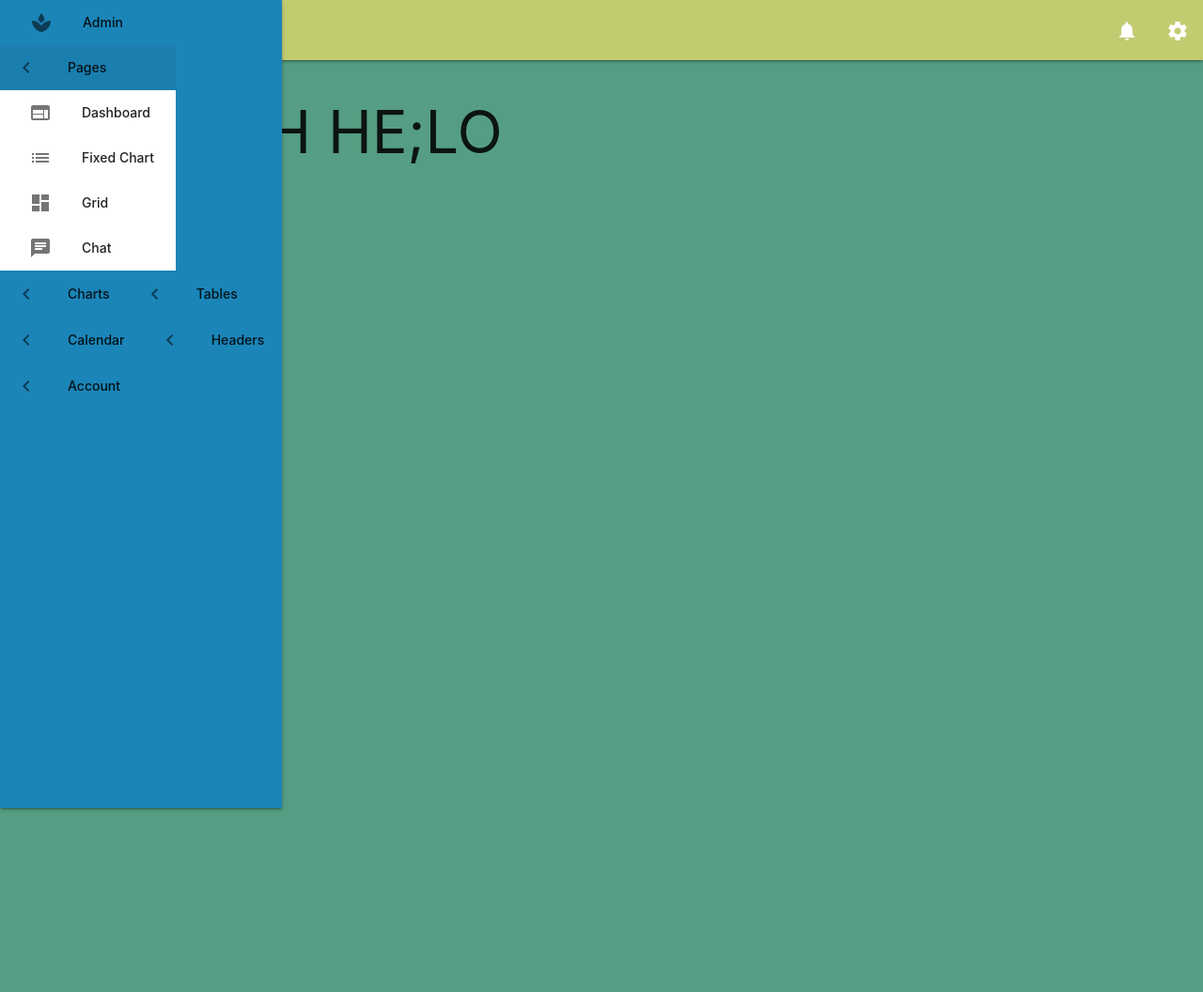
After one commit to dinkar-sharma/DAM_Fridge_Capstone_2018, a PHP site: page /webapp/dashboard.html in a window 1280 px wide. The commit adds this page. Shown: the whole page at 94% size. Run offline with PHP 8.4, Linux system fonts and the light colour scheme.

Commit message:
Developing dashboard page.

```diff
--- a/index.html
+++ b/index.html
@@ -10,7 +10,7 @@
     <!--Import materialize.css-->
     <link type="text/css" rel="stylesheet" href="webapp/3rd-party/materialize/css/materialize.css" media="screen,projection" />
     <!-- Import custom css-->
-    <link href="webapp/css/login.css" rel="stylesheet" type="text/css">
+    <link href="webapp/css/index.css" rel="stylesheet" type="text/css">
     <!-- jQuery CDN -->
     <script src="https://ajax.googleapis.com/ajax/libs/jquery/3.3.1/jquery.min.js"></script>
     <!--Let browser know website is optimized for mobile-->
@@ -101,6 +101,6 @@
 </body>
 <!--JavaScript at end of body for optimized loading-->
 <script type="text/javascript" src="webapp/3rd-party/materialize/js/materialize.js"></script>
-<script src="webapp/js/index.js" type="text/javascript"></script>
+<script type="text/javascript" src="webapp/js/index.js"></script>
 
 </html>
--- /dev/null
+++ b/webapp/css/dashboard.css
@@ -0,0 +1,14 @@
+/*Dashboard css*/
+
+.brand-logo {
+	float: left;
+	position: relative;
+}
+
+
+#NotificationDropdown {
+	display: block;
+
+}
+
+/*style="display: block; width: 450px; left: 1059px; top: 64px; height: 581px; transform-origin: 100% 0px 0px; opacity: 1; transform: scaleX(1) scaleY(1);"*/
--- a/webapp/css/index.css
+++ b/webapp/css/index.css
@@ -2,7 +2,6 @@ body {
     display: flex;
     min-height: 100vh;
     flex-direction: column;
-    font: Roboto;
 }
 
 main {
@@ -39,7 +38,3 @@ input::placeholder {
 #ResetPasswordTitle {
 	font-weight: lighter;
 }
-
-.page-footer {
-	background-color: #c3cb71;
-}
--- /dev/null
+++ b/webapp/css/page_template.css
@@ -0,0 +1,16 @@
+/*Basic template for all pages*/
+body {
+	background-color: #559e83;
+}
+
+.navbar {
+	background-color: #c3cb71;
+}
+
+.sidenav {
+	background-color: #1b85b8;
+}
+
+.page-footer {
+	background-color: #c3cb71;
+}
--- /dev/null
+++ b/webapp/dashboard.html
@@ -0,0 +1,187 @@
+<!DOCTYPE html>
+<html>
+
+<head>
+    <meta charset="utf-8">
+    <meta http-equiv="X-UA-Compatible" content="IE=edge">
+    <title></title>
+    <!--Import Google Icon Font-->
+    <link href="https://fonts.googleapis.com/icon?family=Material+Icons" rel="stylesheet">
+    <!--Import materialize.css-->
+    <link type="text/css" rel="stylesheet" href="3rd-party/materialize/css/materialize.css" media="screen,projection" />
+    <!-- Import custom css-->
+    <link rel="stylesheet" type="text/css" href="css/dashboard.css">
+    <link rel="stylesheet" type="text/css" href="css/page_template.css">
+    <!-- jQuery CDN -->
+    <script src="https://ajax.googleapis.com/ajax/libs/jquery/3.3.1/jquery.min.js"></script>
+    <!--Let browser know website is optimized for mobile-->
+    <meta name="viewport" content="width=device-width, initial-scale=1.0" />
+</head>
+
+<body class="has-fixed-sidenav">
+    <header>
+        <nav class="navbar">
+            <div class="nav-wrapper"><a href="#!" class="brand-logo white-text text-darken-4">Home</a>
+                <ul id="nav-mobile" class="right">
+                    <li class="hide-on-med-and-down"><a href="#!" data-target="NotificationDropdown" class="dropdown-trigger waves-effect"><i class="material-icons">notifications</i></a>
+                        <div id="NotificationDropdown" class="dropdown-content notifications" tabindex="0">
+                            <div class="notifications-title" tabindex="0">notifications</div>
+                            <div class="card" tabindex="0">
+                                <div class="card-content"><span class="card-title">Joe Smith made a purchase</span>
+                                    <p>Content</p>
+                                </div>
+                                <div class="card-action"><a href="#!">view</a><a href="#!">dismiss</a></div>
+                            </div>
+                            <div class="card" tabindex="0">
+                                <div class="card-content"><span class="card-title">Daily Traffic Update</span>
+                                    <p>Content</p>
+                                </div>
+                                <div class="card-action"><a href="#!">view</a><a href="#!">dismiss</a></div>
+                            </div>
+                            <div class="card" tabindex="0">
+                                <div class="card-content"><span class="card-title">New User Joined</span>
+                                    <p>Content</p>
+                                </div>
+                                <div class="card-action"><a href="#!">view</a><a href="#!">dismiss</a></div>
+                            </div>
+                        </div>
+                    </li>
+                    <li><a href="#!" data-target="chat-dropdown" class="dropdown-trigger waves-effect"><i class="material-icons">settings</i></a>
+                        <div id="chat-dropdown" class="dropdown-content dropdown-tabbed" tabindex="0" style="">
+                            <ul class="tabs tabs-fixed-width" tabindex="0">
+                                <li class="tab col s3"><a href="#settings" class="">Settings</a></li>
+                                <li class="tab col s3"><a href="#friends" class="active">Friends</a></li>
+                                <li class="indicator" style="left: 228px; right: 1px;"></li>
+                            </ul>
+                            <div id="settings" class="col s12" tabindex="0" style="display: none;">
+                                <div class="settings-group">
+                                    <div class="setting">Night Mode
+                                        <div class="switch right">
+                                            <label>
+                                                <input type="checkbox"><span class="lever"></span>
+                                            </label>
+                                        </div>
+                                    </div>
+                                    <div class="setting">Beta Testing
+                                        <label class="right">
+                                            <input type="checkbox"><span></span>
+                                        </label>
+                                    </div>
+                                </div>
+                            </div>
+                            <div id="friends" class="col s12 active" tabindex="0" style="display: block;">
+                                <ul class="collection flush">
+                                    <li class="collection-item avatar">
+                                        <div class="badged-circle online"><img src="//cdn.shopify.com/s/files/1/1775/8583/t/1/assets/portrait1.jpg?18355964117902265498" alt="avatar" class="circle"></div><span class="title">Jane Doe</span>
+                                        <p class="truncate">Lo-fi you probably haven't heard of them</p>
+                                    </li>
+                                    <li class="collection-item avatar">
+                                        <div class="badged-circle"><img src="//cdn.shopify.com/s/files/1/1775/8583/t/1/assets/portrait2.jpg?18355964117902265498" alt="avatar" class="circle"></div><span class="title">John Chang</span>
+                                        <p class="truncate">etsy leggings raclette kickstarter four dollar toast</p>
+                                    </li>
+                                    <li class="collection-item avatar">
+                                        <div class="badged-circle"><img src="//cdn.shopify.com/s/files/1/1775/8583/t/1/assets/portrait3.jpg?18355964117902265498" alt="avatar" class="circle"></div><span class="title">Lisa Simpson</span>
+                                        <p class="truncate">Raw denim fingerstache food truck chia health goth synth</p>
+                                    </li>
+                                </ul>
+                            </div>
+                        </div>
+                    </li>
+                </ul><a href="#!" data-target="sidenav-left" class="sidenav-trigger left"><i class="material-icons black-text">menu</i></a>
+                <ul id="sidenav-left" class="sidenav sidenav-fixed" style="transform: translateX(0px);">
+                    <li><a href="/pages/admin-dashboard" class="logo-container">Admin<i class="material-icons left">spa</i></a></li>
+                    <li class="no-padding">
+                        <ul class="collapsible collapsible-accordion">
+                            <li class="bold waves-effect active"><a class="collapsible-header" tabindex="0">Pages<i class="material-icons chevron">chevron_left</i></a>
+                                <div class="collapsible-body" style="display: block;">
+                                    <ul>
+                                        <li><a href="/pages/admin-dashboard" class="waves-effect active">Dashboard<i class="material-icons">web</i></a></li>
+                                        <li><a href="/pages/admin-fixed-chart" class="waves-effect">Fixed Chart<i class="material-icons">list</i></a></li>
+                                        <li><a href="/pages/admin-grid" class="waves-effect">Grid<i class="material-icons">dashboard</i></a></li>
+                                        <li><a href="/pages/admin-chat" class="waves-effect">Chat<i class="material-icons">chat</i></a></li>
+                                    </ul>
+                                </div>
+                            </li>
+                            <li class="bold waves-effect"><a class="collapsible-header" tabindex="0">Charts<i class="material-icons chevron">chevron_left</i></a>
+                                <div class="collapsible-body">
+                                    <ul>
+                                        <li><a href="/pages/admin-line-charts" class="waves-effect">Line Charts<i class="material-icons">show_chart</i></a></li>
+                                        <li><a href="/pages/admin-bar-charts" class="waves-effect">Bar Charts<i class="material-icons">equalizer</i></a></li>
+                                        <li><a href="/pages/admin-area-charts" class="waves-effect">Area Charts<i class="material-icons">multiline_chart</i></a></li>
+                                        <li><a href="/pages/admin-doughnut-charts" class="waves-effect">Doughnut Charts<i class="material-icons">pie_chart</i></a></li>
+                                        <li><a href="/pages/admin-financial-charts" class="waves-effect">Financial Charts<i class="material-icons">euro_symbol</i></a></li>
+                                        <li><a href="/pages/admin-interactive-charts" class="waves-effect">Interactive Charts<i class="material-icons">touch_app</i></a></li>
+                                    </ul>
+                                </div>
+                            </li>
+                            <li class="bold waves-effect"><a class="collapsible-header" tabindex="0">Tables<i class="material-icons chevron">chevron_left</i></a>
+                                <div class="collapsible-body">
+                                    <ul>
+                                        <li><a href="/pages/admin-fullscreen-table" class="waves-effect">Fullscreen with Chart<i class="material-icons">show_chart</i></a></li>
+                                        <li><a href="/pages/admin-table-custom-elements" class="waves-effect">Table with Custom Elements<i class="material-icons">settings</i></a></li>
+                                    </ul>
+                                </div>
+                            </li>
+                            <li class="bold waves-effect"><a class="collapsible-header" tabindex="0">Calendar<i class="material-icons chevron">chevron_left</i></a>
+                                <div class="collapsible-body">
+                                    <ul>
+                                        <li><a href="/pages/admin-calendar" class="waves-effect">Calendar<i class="material-icons">cloud</i></a></li>
+                                    </ul>
+                                </div>
+                            </li>
+                            <li class="bold waves-effect"><a class="collapsible-header" tabindex="0">Headers<i class="material-icons chevron">chevron_left</i></a>
+                                <div class="collapsible-body">
+                                    <ul>
+                                        <li><a href="/pages/admin-header-tabbed" class="waves-effect">Tabbed<i class="material-icons">tab</i></a></li>
+                                        <li><a href="/pages/admin-header-metrics" class="waves-effect">Metrics<i class="material-icons">web</i></a></li>
+                                        <li><a href="/pages/admin-header-search" class="waves-effect">Search<i class="material-icons">search</i></a></li>
+                                    </ul>
+                                </div>
+                            </li>
+                            <li class="bold waves-effect"><a class="collapsible-header" tabindex="0">Account<i class="material-icons chevron">chevron_left</i></a>
+                                <div class="collapsible-body">
+                                    <ul>
+                                        <li><a href="/pages/admin-log-in" class="waves-effect">Log In<i class="material-icons">person</i></a></li>
+                                        <li><a href="/pages/admin-settings" class="waves-effect">Settings<i class="material-icons">settings</i></a></li>
+                                    </ul>
+                                </div>
+                            </li>
+                        </ul>
+                    </li>
+                </ul>
+            </div>
+        </nav>
+    </header>
+    <main>
+        <div class="container">
+            <h1>DUH HE;LO</h1>
+        </div>
+    </main>
+    <!--     <footer class="page-footer">
+        <div class="container">
+            <div class="row">
+                <div class="col l6 s12">
+                    <h5 class="white-text">DAM Fridge</h5>
+                    <p class="grey-text text-lighten-4">Engineering capstone 2018.</p>
+                </div>
+                <div class="col l4 offset-l2 s12">
+                    <h5 class="white-text">More Information</h5>
+                    <ul>
+                        <li><a class="grey-text text-lighten-3" href="#!">About</a></li>
+                        <li><a class="grey-text text-lighten-3" href="#!">Team</a></li>
+                    </ul>
+                </div>
+            </div>
+        </div>
+        <div class="footer-copyright">
+            <div class="container">
+                © 2018 DAM Fridge
+            </div>
+        </div>
+    </footer> -->
+</body>
+<!--JavaScript at end of body for optimized loading-->
+<script type="text/javascript" src="3rd-party/materialize/js/materialize.js"></script>
+<script type="text/javascript" src="js/dashboard.js"></script>
+
+</html>
--- /dev/null
+++ b/webapp/js/dashboard.js
@@ -0,0 +1,11 @@
+/*Dashboard*/
+
+
+function init_page() {
+	/*Initialize all materialize plugins*/
+ 	M.AutoInit();
+}
+
+$(document).ready(function() {
+	//init_page();
+});
```
